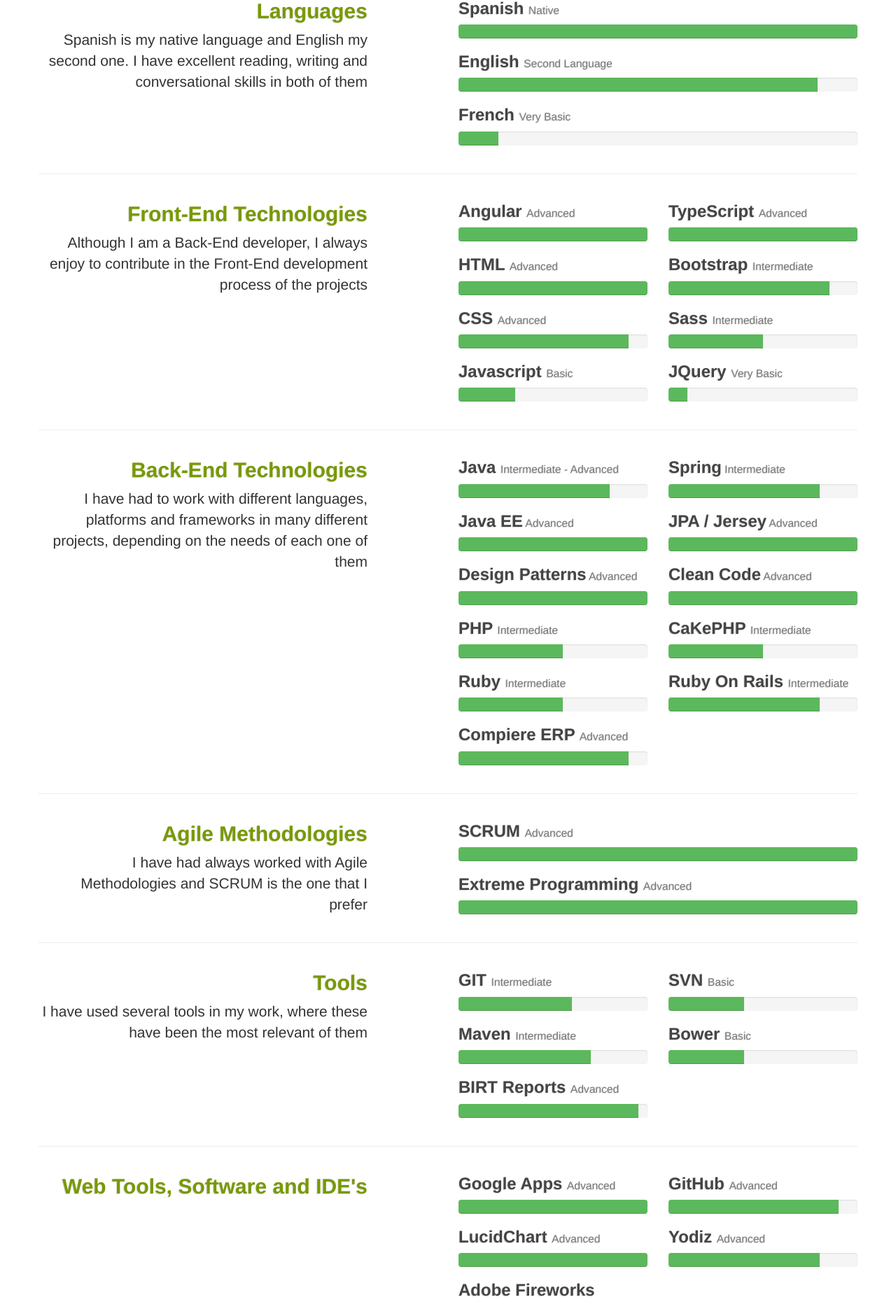
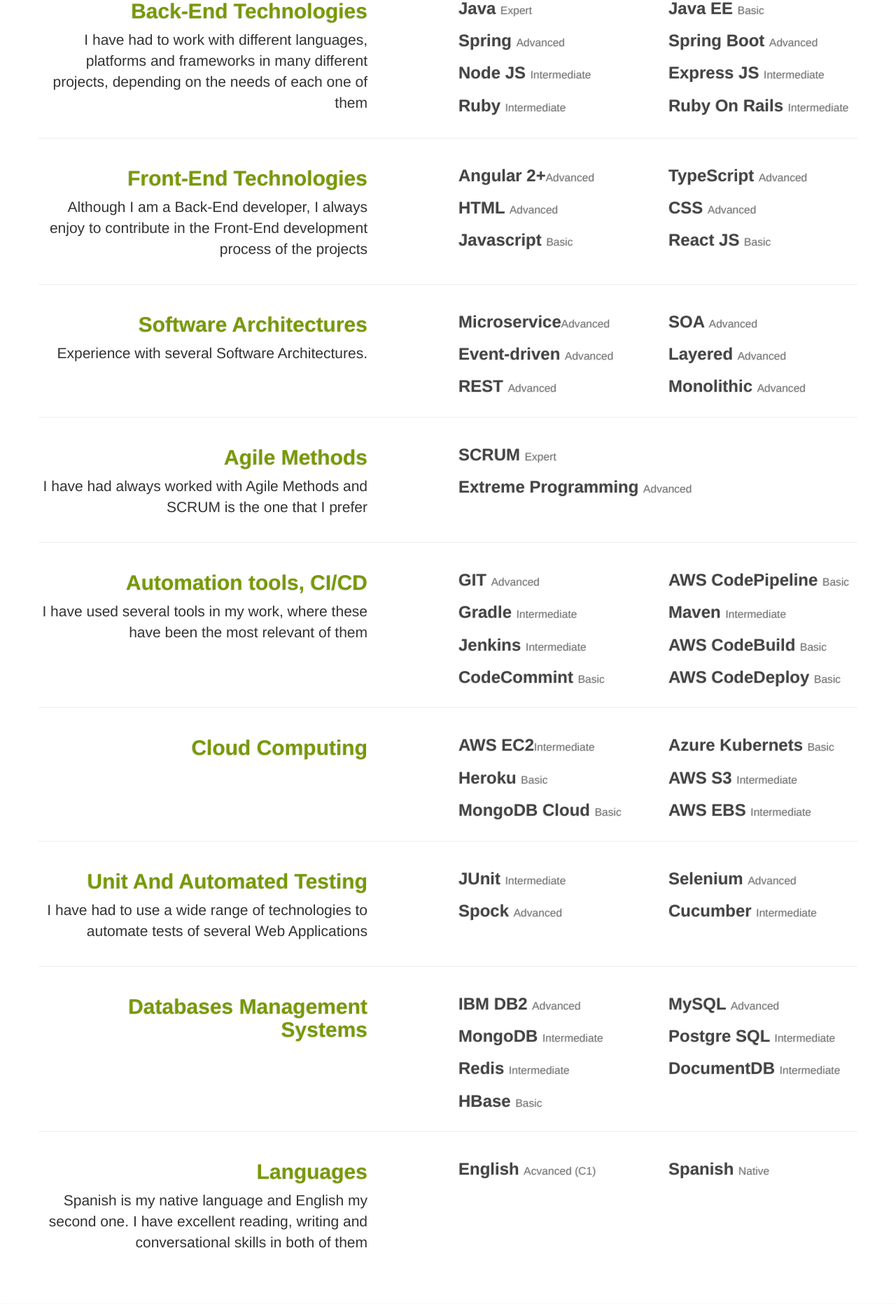
Before and after one commit to thisisalexis/thisisalexis.github.io, an Angular app: page /skills in a window 1280 px wide. Shown: the part 359-2223 px from the top of the page at 70% size. Built offline with nearby package versions, Linux system fonts and the light colour scheme.

Commit message:
skills content component updated

```diff
--- a/src/app/modules/content/components/skills/skills.component.html
+++ b/src/app/modules/content/components/skills/skills.component.html
@@ -8,22 +8,20 @@
     <hr>
     <div class="row">
       <div class="col-xs-12 col-md-5 content-left">
-        <h2>Languages</h2>
-        <p>Spanish is my native language and English my second one. I have excellent reading, writing and conversational skills in both of them</p>
+        <h2>Back-End Technologies</h2>
+        <p>I have had to work with different languages, platforms and frameworks in many different projects, depending on the needs of each one of them</p>
       </div>
-      <div class="col-xs-12 col-md-6 col-md-offset-1">
-        <h3>Spanish <small>Native</small></h3>
-        <div class="progress">
-          <div class="progress-bar progress-bar-success" role="progressbar" aria-valuenow="100" aria-valuemin="0" aria-valuemax="100" style="width: 100%"><span class="sr-only">100% Advanced (Native Language)</span></div>
-        </div>
-        <h3>English <small>Second Language</small></h3>
-        <div class="progress">
-          <div class="progress-bar progress-bar-success" role="progressbar" aria-valuenow="90" aria-valuemin="0" aria-valuemax="100" style="width: 90%"><span class="sr-only">90% Advanced (Second Language)</span></div>
-        </div>
-        <h3>French <small>Very Basic</small></h3>
-        <div class="progress">
-          <div class="progress-bar progress-bar-success" role="progressbar" aria-valuenow="10" aria-valuemin="0" aria-valuemax="100" style="width: 10%"><span class="sr-only">10% Advanced (Very basic)</span></div>
-        </div>
+      <div class="col-xs-6 col-md-3 col-md-offset-1">
+        <h3>Java <small>Expert</small></h3>
+        <h3>Spring <small>Advanced</small></h3>
+        <h3>Node JS <small>Intermediate</small></h3>
+        <h3>Ruby <small>Intermediate</small></h3>
+      </div>
+      <div class="col-xs-6 col-md-3">
+        <h3>Java EE <small>Basic</small></h3>
+        <h3>Spring Boot <small> Advanced</small></h3>
+        <h3>Express JS <small>Intermediate</small></h3>
+        <h3>Ruby On Rails <small>Intermediate</small></h3>
       </div>
     </div>
     <hr>
@@ -33,200 +31,92 @@
         <p>Although I am a Back-End developer, I always enjoy to contribute in the Front-End development process of the projects</p>
       </div>
       <div class="col-xs-6 col-md-3 col-md-offset-1">
-        <h3>Angular <small>Advanced</small></h3>
-        <div class="progress">
-          <div class="progress-bar progress-bar-success" role="progressbar" aria-valuenow="100" aria-valuemin="0" aria-valuemax="100" style="width: 100%"><span class="sr-only">100% Advanced</span></div>
-        </div>
+        <h3>Angular 2+<small>Advanced</small></h3>
         <h3>HTML <small>Advanced</small></h3>
-        <div class="progress">
-          <div class="progress-bar progress-bar-success" role="progressbar" aria-valuenow="100" aria-valuemin="0" aria-valuemax="100" style="width: 100%"><span class="sr-only">100% Advanced</span></div>
-        </div>
-        <h3>CSS <small>Advanced</small></h3>
-        <div class="progress">
-          <div class="progress-bar progress-bar-success" role="progressbar" aria-valuenow="90" aria-valuemin="0" aria-valuemax="100" style="width: 90%"><span class="sr-only">90% Advanced</span></div>
-        </div>
         <h3>Javascript <small>Basic</small></h3>
-        <div class="progress">
-          <div class="progress-bar progress-bar-success" role="progressbar" aria-valuenow="30" aria-valuemin="0" aria-valuemax="100" style="width: 30%"><span class="sr-only">30% Basic</span></div>
-        </div>
       </div>
       <div class="col-xs-6 col-md-3">
         <h3>TypeScript <small>Advanced</small></h3>
-        <div class="progress">
-          <div class="progress-bar progress-bar-success" role="progressbar" aria-valuenow="100" aria-valuemin="0" aria-valuemax="100" style="width: 100%"><span class="sr-only">100% Advanced</span></div>
-        </div>
-        <h3>Bootstrap <small>Intermediate</small></h3>
-        <div class="progress">
-          <div class="progress-bar progress-bar-success" role="progressbar" aria-valuenow="85" aria-valuemin="0" aria-valuemax="100" style="width: 85%"><span class="sr-only">85% Advanced</span></div>
-        </div>
-        <h3>Sass <small>Intermediate</small></h3>
-        <div class="progress">
-          <div class="progress-bar progress-bar-success" role="progressbar" aria-valuenow="50" aria-valuemin="0" aria-valuemax="100" style="width: 50%"><span class="sr-only">50% Intermediate</span></div>
-        </div>
-        <h3>JQuery <small>Very Basic</small></h3>
-        <div class="progress">
-          <div class="progress-bar progress-bar-success" role="progressbar" aria-valuenow="10" aria-valuemin="0" aria-valuemax="100" style="width: 10%"><span class="sr-only">10% Very Basic</span></div>
-        </div>
+        <h3>CSS <small>Advanced</small></h3>
+        <h3>React JS <small>Basic</small></h3>
       </div>
     </div>
     <hr>
     <div class="row">
       <div class="col-xs-12 col-md-5 content-left">
-        <h2>Back-End Technologies</h2>
-        <p>I have had to work with different languages, platforms and frameworks in many different projects, depending on the needs of each one of them</p>
+        <h2>Software Architectures</h2>
+        <p>Experience with several Software Architectures.</p>
       </div>
       <div class="col-xs-6 col-md-3 col-md-offset-1">
-        <h3>Java <small>Intermediate - Advanced</small></h3>
-        <div class="progress">
-          <div class="progress-bar progress-bar-success" role="progressbar" aria-valuenow="80" aria-valuemin="0" aria-valuemax="100" style="width: 80%"><span class="sr-only">80% Advanced</span></div>
-        </div>
-        <h3>Java EE<small> Advanced</small></h3>
-        <div class="progress">
-          <div class="progress-bar progress-bar-success" role="progressbar" aria-valuenow="100" aria-valuemin="0" aria-valuemax="100" style="width: 100%"><span class="sr-only">100% Basic</span></div>
-        </div>
-        <h3>Design Patterns<small> Advanced</small></h3>
-        <div class="progress">
-          <div class="progress-bar progress-bar-success" role="progressbar" aria-valuenow="100" aria-valuemin="0" aria-valuemax="100" style="width: 100%"><span class="sr-only">100% Basic</span></div>
-        </div>
-        <h3>PHP <small>Intermediate</small></h3>
-        <div class="progress">
-          <div class="progress-bar progress-bar-success" role="progressbar" aria-valuenow="55" aria-valuemin="0" aria-valuemax="100" style="width: 55%"><span class="sr-only">55% Intermediate</span></div>
-        </div>
-        <h3>Ruby <small>Intermediate</small></h3>
-        <div class="progress">
-          <div class="progress-bar progress-bar-success" role="progressbar" aria-valuenow="55" aria-valuemin="0" aria-valuemax="100" style="width: 55%"><span class="sr-only">55% Intermediate</span></div>
-        </div>
-        <h3>Compiere ERP <small>Advanced</small></h3>
-        <div class="progress">
-          <div class="progress-bar progress-bar-success" role="progressbar" aria-valuenow="90" aria-valuemin="0" aria-valuemax="100" style="width: 90%"><span class="sr-only">90% Advanced</span></div>
-        </div>
+        <h3>Microservice<small>Advanced</small></h3>
+        <h3>Event-driven <small>Advanced</small></h3>
+        <h3>REST <small>Advanced</small></h3>
       </div>
       <div class="col-xs-6 col-md-3">
-        <h3>Spring<small> Intermediate</small></h3>
-        <div class="progress">
-          <div class="progress-bar progress-bar-success" role="progressbar" aria-valuenow="80" aria-valuemin="0" aria-valuemax="100" style="width: 80%"><span class="sr-only">80% Basic</span></div>
-        </div>
-        <h3>JPA / Jersey<small> Advanced</small></h3>
-        <div class="progress">
-          <div class="progress-bar progress-bar-success" role="progressbar" aria-valuenow="100" aria-valuemin="0" aria-valuemax="100" style="width: 100%"><span class="sr-only">100% Basic</span></div>
-        </div>
-        <h3>Clean Code<small> Advanced</small></h3>
-        <div class="progress">
-          <div class="progress-bar progress-bar-success" role="progressbar" aria-valuenow="100" aria-valuemin="0" aria-valuemax="100" style="width: 100%"><span class="sr-only">100% Basic</span></div>
-        </div>
-        <h3>CaKePHP <small>Intermediate</small></h3>
-        <div class="progress">
-          <div class="progress-bar progress-bar-success" role="progressbar" aria-valuenow="50" aria-valuemin="0" aria-valuemax="100" style="width: 50%"><span class="sr-only">50% Intermediate</span></div>
-        </div>
-        <h3>Ruby On Rails <small>Intermediate</small></h3>
-        <div class="progress">
-          <div class="progress-bar progress-bar-success" role="progressbar" aria-valuenow="80" aria-valuemin="0" aria-valuemax="100" style="width: 80%"><span class="sr-only">80% Intermediate</span></div>
-        </div>
+        <h3>SOA <small>Advanced</small></h3>
+        <h3>Layered <small>Advanced</small></h3>
+        <h3>Monolithic <small>Advanced</small></h3>
       </div>
     </div>
     <hr>
     <div class="row">
       <div class="col-xs-12 col-md-5 content-left">
-        <h2>Agile Methodologies</h2>
-        <p>I have had always worked with Agile Methodologies and SCRUM is the one that I prefer</p>
+        <h2>Agile Methods</h2>
+        <p>I have had always worked with Agile Methods and SCRUM is the one that I prefer</p>
       </div>
       <div class="col-xs-12 col-md-6 col-md-offset-1">
-        <h3>SCRUM <small>Advanced</small></h3>
-        <div class="progress">
-          <div class="progress-bar progress-bar-success" role="progressbar" aria-valuenow="100" aria-valuemin="0" aria-valuemax="100" style="width: 100%"><span class="sr-only">100% Advanced</span></div>
-        </div>
+        <h3>SCRUM <small>Expert</small></h3>
         <h3>Extreme Programming <small>Advanced</small></h3>
-        <div class="progress">
-          <div class="progress-bar progress-bar-success" role="progressbar" aria-valuenow="100" aria-valuemin="0" aria-valuemax="100" style="width: 100%"><span class="sr-only">100% Advanced</span></div>
-        </div>
       </div>
     </div>
     <hr>
     <div class="row">
       <div class="col-xs-12 col-md-5 content-left">
-        <h2>Tools</h2>
+        <h2>Automation tools, CI/CD</h2>
         <p>I have used several tools in my work, where these have been the most relevant of them</p>
       </div>
       <div class="col-xs-6 col-md-3 col-md-offset-1">
-        <h3>GIT <small>Intermediate</small></h3>
-        <div class="progress">
-          <div class="progress-bar progress-bar-success" role="progressbar" aria-valuenow="60" aria-valuemin="0" aria-valuemax="100" style="width: 60%"><span class="sr-only">60% Intermediate</span></div>
-        </div>
-        <h3>Maven <small>Intermediate</small></h3>
-        <div class="progress">
-          <div class="progress-bar progress-bar-success" role="progressbar" aria-valuenow="70" aria-valuemin="0" aria-valuemax="100" style="width: 70%"><span class="sr-only">70% Intermediate</span></div>
-        </div>
-        <h3>BIRT Reports <small>Advanced</small></h3>
-        <div class="progress">
-          <div class="progress-bar progress-bar-success" role="progressbar" aria-valuenow="95" aria-valuemin="0" aria-valuemax="100" style="width: 95%"><span class="sr-only">95% Advanced</span></div>
-        </div>
+        <h3>GIT <small>Advanced</small></h3>
+        <h3>Gradle <small>Intermediate</small></h3>
+        <h3>Jenkins <small>Intermediate</small></h3>
+        <h3>CodeCommint <small>Basic</small></h3>
       </div>
       <div class="col-xs-6 col-md-3">
-        <h3>SVN <small>Basic</small></h3>
-        <div class="progress">
-          <div class="progress-bar progress-bar-success" role="progressbar" aria-valuenow="40" aria-valuemin="0" aria-valuemax="100" style="width: 40%"><span class="sr-only">40% Basic</span></div>
-        </div>
-        <h3>Bower <small>Basic</small></h3>
-        <div class="progress">
-          <div class="progress-bar progress-bar-success" role="progressbar" aria-valuenow="40" aria-valuemin="0" aria-valuemax="100" style="width: 40%"><span class="sr-only">30% Basic</span></div>
-        </div>
+        <h3>AWS CodePipeline <small>Basic</small></h3>
+        <h3>Maven <small>Intermediate</small></h3>
+        <h3>AWS CodeBuild <small>Basic</small></h3>
+        <h3>AWS CodeDeploy <small>Basic</small></h3>
       </div>
     </div>
     <hr>
     <div class="row">
       <div class="col-xs-12 col-md-5 content-left">
-        <h2>Web Tools, Software and IDE's</h2>
+        <h2>Cloud Computing</h2>
       </div>
       <div class="col-xs-6 col-md-3 col-md-offset-1">
-        <h3>Google Apps <small>Advanced</small></h3>
-        <div class="progress">
-          <div class="progress-bar progress-bar-success" role="progressbar" aria-valuenow="100" aria-valuemin="0" aria-valuemax="100" style="width: 100%"><span class="sr-only">100% Advanced</span></div>
-        </div>
-        <h3>LucidChart <small>Advanced</small></h3>
-        <div class="progress">
-          <div class="progress-bar progress-bar-success" role="progressbar" aria-valuenow="100" aria-valuemin="0" aria-valuemax="100" style="width: 100%"><span class="sr-only">100% Advanced</span></div>
-        </div>
-        <h3>Adobe Fireworks <small>Advanced</small></h3>
-        <div class="progress">
-          <div class="progress-bar progress-bar-success" role="progressbar" aria-valuenow="85" aria-valuemin="0" aria-valuemax="100" style="width: 85%"><span class="sr-only">85% Advanced</span></div>
-        </div>
+        <h3>AWS EC2<small>Intermediate</small></h3>
+        <h3>Heroku <small>Basic</small></h3>
+        <h3>MongoDB Cloud <small>Basic</small></h3>
       </div>
       <div class="col-xs-6 col-md-3">
-        <h3>GitHub <small>Advanced</small></h3>
-        <div class="progress">
-          <div class="progress-bar progress-bar-success" role="progressbar" aria-valuenow="90" aria-valuemin="0" aria-valuemax="100" style="width: 90%"><span class="sr-only">90% Advanced</span></div>
-        </div>
-        <h3>Yodiz <small>Advanced</small></h3>
-        <div class="progress">
-          <div class="progress-bar progress-bar-success" role="progressbar" aria-valuenow="80" aria-valuemin="0" aria-valuemax="100" style="width: 80%"><span class="sr-only">80% Advanced</span></div>
-        </div>
+        <h3>Azure Kubernets <small>Basic</small></h3>
+        <h3>AWS S3 <small>Intermediate</small></h3>
+        <h3>AWS EBS <small>Intermediate</small></h3>
       </div>
     </div>
     <hr>
     <div class="row">
       <div class="col-xs-12 col-md-5 content-left">
         <h2>Unit And Automated Testing</h2>
-        <p>I have had to use a wide range of technologies in order to test and automate tests of several Web Applications</p>
+        <p>I have had to use a wide range of technologies to automate tests of several Web Applications</p>
       </div>
       <div class="col-xs-6 col-md-3 col-md-offset-1">
         <h3>JUnit <small>Intermediate</small></h3>
-        <div class="progress">
-          <div class="progress-bar progress-bar-success" role="progressbar" aria-valuenow="50" aria-valuemin="0" aria-valuemax="100" style="width: 50%"><span class="sr-only">50% Intermediate</span></div>
-        </div>
-        <h3>Fitnesse <small>Intermediate</small></h3>
-        <div class="progress">
-          <div class="progress-bar progress-bar-success" role="progressbar" aria-valuenow="50" aria-valuemin="0" aria-valuemax="100" style="width: 50%"><span class="sr-only">50% Intermediate</span></div>
-        </div>
+        <h3>Spock <small>Advanced</small></h3>
       </div>
       <div class="col-xs-6 col-md-3">
         <h3>Selenium <small>Advanced</small></h3>
-        <div class="progress">
-          <div class="progress-bar progress-bar-success" role="progressbar" aria-valuenow="85" aria-valuemin="0" aria-valuemax="100" style="width: 85%"><span class="sr-only">85% Advanced</span></div>
-        </div>
-        <h3>FIT <small>Intermediate</small></h3>
-        <div class="progress">
-          <div class="progress-bar progress-bar-success" role="progressbar" aria-valuenow="50" aria-valuemin="0" aria-valuemax="100" style="width: 50%"><span class="sr-only">50% Intermediate</span></div>
-        </div>
+        <h3>Cucumber <small>Intermediate</small></h3>
       </div>
     </div>
     <hr>
@@ -235,25 +125,30 @@
         <h2>Databases Management Systems</h2>
       </div>
       <div class="col-xs-6 col-md-3 col-md-offset-1">
-        <h3>IMB DB2 <small>Advanced</small></h3>
-        <div class="progress">
-          <div class="progress-bar progress-bar-success" role="progressbar" aria-valuenow="100" aria-valuemin="0" aria-valuemax="100" style="width: 100%"><span class="sr-only">100% Intermediate</span></div>
-        </div>
+        <h3>IBM DB2 <small>Advanced</small></h3>
         <h3>MongoDB <small>Intermediate</small></h3>
-        <div class="progress">
-          <div class="progress-bar progress-bar-success" role="progressbar" aria-valuenow="100" aria-valuemin="0" aria-valuemax="100" style="width: 100%"><span class="sr-only">100% Intermediate</span></div>
-        </div>
+        <h3>Redis <small>Intermediate</small></h3>
+        <h3>HBase <small>Basic</small></h3>
       </div>
       <div class="col-xs-6 col-md-3">
         <h3>MySQL <small>Advanced</small></h3>
-        <div class="progress">
-          <div class="progress-bar progress-bar-success" role="progressbar" aria-valuenow="100" aria-valuemin="0" aria-valuemax="100" style="width: 100%"><span class="sr-only">100% Intermediate</span></div>
-        </div>
-        <h3>MongoDB Cloud <small>Advanced</small></h3>
-        <div class="progress">
-          <div class="progress-bar progress-bar-success" role="progressbar" aria-valuenow="100" aria-valuemin="0" aria-valuemax="100" style="width: 100%"><span class="sr-only">100% Intermediate</span></div>
-        </div>
+        <h3>Postgre SQL <small>Intermediate</small></h3>
+        <h3>DocumentDB <small>Intermediate</small></h3>
       </div>
     </div>
+    <hr>
+    <div class="row">
+      <div class="col-xs-12 col-md-5 content-left">
+        <h2>Languages</h2>
+        <p>Spanish is my native language and English my second one. I have excellent reading, writing and conversational skills in both of them</p>
+      </div>
+      <div class="col-xs-6 col-md-3 col-md-offset-1">
+        <h3>English <small>Acvanced (C1)</small></h3>
+      </div>
+      <div class="col-xs-6 col-md-3">
+        <h3>Spanish <small>Native</small></h3>
+      </div>
+    </div>
+
   </div>
 </section>
```
